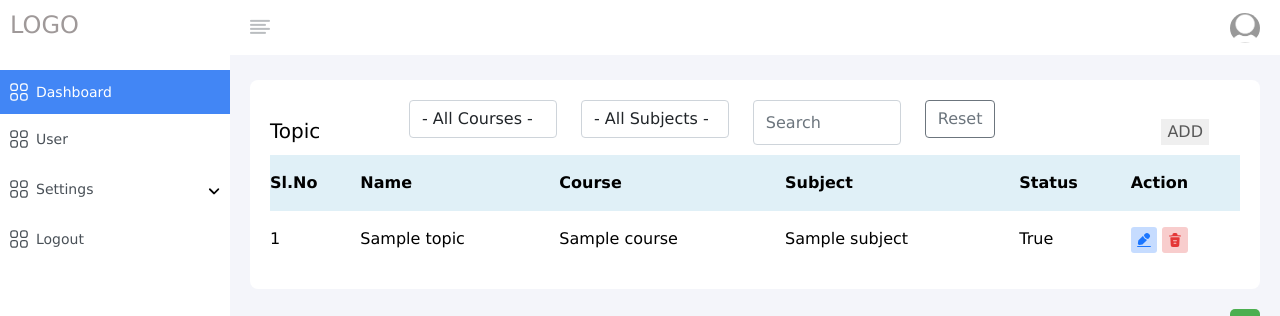
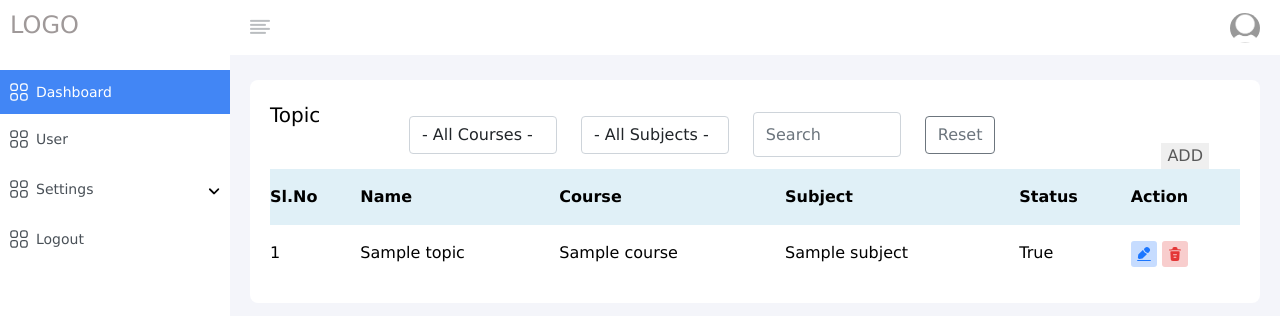
Before and after one commit to riyarahman1/swift, a Django app: page /topic/ in a window 1280 px wide. Shown: the top 316 px of the page. Run offline with Django 4.2, Linux system fonts and the light colour scheme; a user stored in the database is signed in; tables that the repository leaves empty hold one stand-in row (values such as "Sample post"); some libraries are stand-ins or nearby versions; some web fonts are replaced.

Commit message:
completed

```diff
--- a/static/swift/assets/js/subtopic.js
+++ b/static/swift/assets/js/subtopic.js
@@ -135,7 +135,7 @@
                 }));
             });
 
-            // Trigger change event to update the selected subject
+
             subjectSelect.trigger('change');
         }
     });
--- a/swift/urls.py
+++ b/swift/urls.py
@@ -77,6 +77,8 @@
     path("course/create/", CourseCreate.as_view(), name="create_course"),
     path("course/<int:pk>/update/", CourseUpdate.as_view(), name="update_course"),
     path("course/<int:pk>/delete/", CourseDelete.as_view(), name="delete_course"),
+
+
     # Subject
     path("subject/", SubjectsView.as_view(), name="subject"),
     path("subject/create/", SubjectCreate.as_view(), name="create_subject"),
--- a/swift/views/course.py
+++ b/swift/views/course.py
@@ -2,7 +2,7 @@
 from django.views.generic import View
 from swift.forms.course import CourseForm
 from swift.helper import renderfile, is_ajax, LogUserActivity
-from swift.models import Course, Curriculum
+from swift.models import Course, Curriculum ,Subject,Topic,SubTopic
 from django.http import JsonResponse
 from django.template.loader import render_to_string
 from django.core.paginator import *
@@ -11,7 +11,7 @@
 from swift.models import CREATE, UPDATE, SUCCESS, FAILED, DELETE, READ
 from django.db import transaction
 from django.core.paginator import Paginator, EmptyPage, PageNotAnInteger
-
+from django.views.generic import TemplateView
 
 class CourseView(LoginRequiredMixin, View):
     def get(self, request, *args, **kwargs):
--- a/swift/views/topic.py
+++ b/swift/views/topic.py
@@ -157,7 +157,7 @@
         context = {"form": form, "id": id, "course_id": obj.subject.course_id}
         data["status"] = True
         data["title"] = "Edit Topic"
-        data["course_id"] = obj.subject.course_id  # Include course_id in the data dictionary
+        data["course_id"] = obj.subject.course_id
         data["template"] = render_to_string(
             "swift/topic/topic_form.html", context, request=request
         )
--- a/templates/swift/course/course_list.html
+++ b/templates/swift/course/course_list.html
@@ -18,6 +18,6 @@
 <tr>
     {% empty %}
 <tr>
-    <td colspan="5">No results found.</td>
+    <td colspan="5"><b>No results found.</b></td>
 </tr>
 {% endfor %}
--- a/templates/swift/subject/index.html
+++ b/templates/swift/subject/index.html
@@ -7,7 +7,7 @@
             <div class="row">
                 <div class="col-md-4">
                     <select id="course-select" name="course" class="form-control">
-                        <option value="" selected>  ----- All -----</option>
+                        <option value="" selected> - All Courses - </option>
                         {% for course in courses %}
                         <option value="{{ course.id }}">{{ course.name }}</option>
                         {% endfor %}
--- a/templates/swift/subject/subject_list.html
+++ b/templates/swift/subject/subject_list.html
@@ -19,6 +19,6 @@
 <tr>
     {% empty %}
 <tr>
-    <td colspan="5">No results found.</td>
+    <td colspan="5"><b>No results found.</b></td>
 </tr>
 {% endfor %}
--- a/templates/swift/subtopic/index.html
+++ b/templates/swift/subtopic/index.html
@@ -11,7 +11,7 @@
                     <div class="row align-items-center">
                         <div class="col-md-2">
                             <select id="course-select" name="course" class="form-control">
-                                <option value="" selected>- All Course -</option>
+                                <option value="" selected>- All Courses -</option>
                                 {% for course in courses %}
                                 <option value="{{ course.id }}">{{ course.name }}</option>
                                 {% endfor %}
--- a/templates/swift/subtopic/subtopic_list.html
+++ b/templates/swift/subtopic/subtopic_list.html
@@ -21,6 +21,6 @@
 <tr>
     {% empty %}
 <tr>
-    <td colspan="5">No results found.</td>
+    <td colspan="5"><b>No results found.</b></td>
 </tr>
 {% endfor %}
--- a/templates/swift/topic/index.html
+++ b/templates/swift/topic/index.html
@@ -3,8 +3,8 @@
     <div class="page-block">
         <input type="hidden" value="{% url 'appswift:topic' %}" id="load_topic">
         <div class="d-flex justify-content-between">
-            <h1 class="page-block-title" style="margin-top: 21px;">Topic</h1>
-            <div class="row">
+            <h1 class="page-block-title" style="margin-top: 5px;">Topic</h1>
+            <div class="row align-items-center">
                 <div class="col-md-3">
                     <select id="course-select" name="course" class="form-control">
                         <option value="" selected>- All Courses -</option>
@@ -17,22 +17,25 @@
                     <select id="subject-select" name="subject" class="form-control">
                         <option value="" selected>- All Subjects -</option>
                         {% for subject in subjects %}
-                        <option value="{{ subject.id }}" data-course="{{ subject.course_id }}">{{ subject.name }}</option>
+                        <option value="{{ subject.id }}" data-course="{{ subject.course_id }}">{{ subject.name }}
+                        </option>
                         {% endfor %}
                     </select>
                 </div>
                 <div class="col-md-3">
-                    <input class="form-control" type="text" name="search" id="search-input" placeholder="Search" aria-label="Search">
+                    <input class="form-control" type="text" name="search" id="search-input" placeholder="Search"
+                        aria-label="Search">
                 </div>
                 <div class="col-md-3">
-                    <button class="btn btn-outline-secondary" type="button" name="reset" id="reset-button">Reset</button>
+                    <button class="btn btn-outline-secondary" type="button" name="reset"
+                        id="reset-button">Reset</button>
                 </div>
             </div>
 
 
 
 
-            <div style="margin-right: 31px;margin-top: 19px;">
+            <div style="margin-right: 31px;margin-top: 43px;">
                 <a class="add-topic" id="create_topic" data-fancybox="" data-src="#topic-popup"
                     data-url="{% url 'appswift:create_topic'%}">
                     <button>ADD</button>
--- a/templates/swift/topic/topic_list.html
+++ b/templates/swift/topic/topic_list.html
@@ -20,6 +20,6 @@
 <tr>
     {% empty %}
 <tr>
-    <td colspan="5">No results found.</td>
+    <td colspan="5"><b>No results found.</b></td>
 </tr>
 {% endfor %}
```
